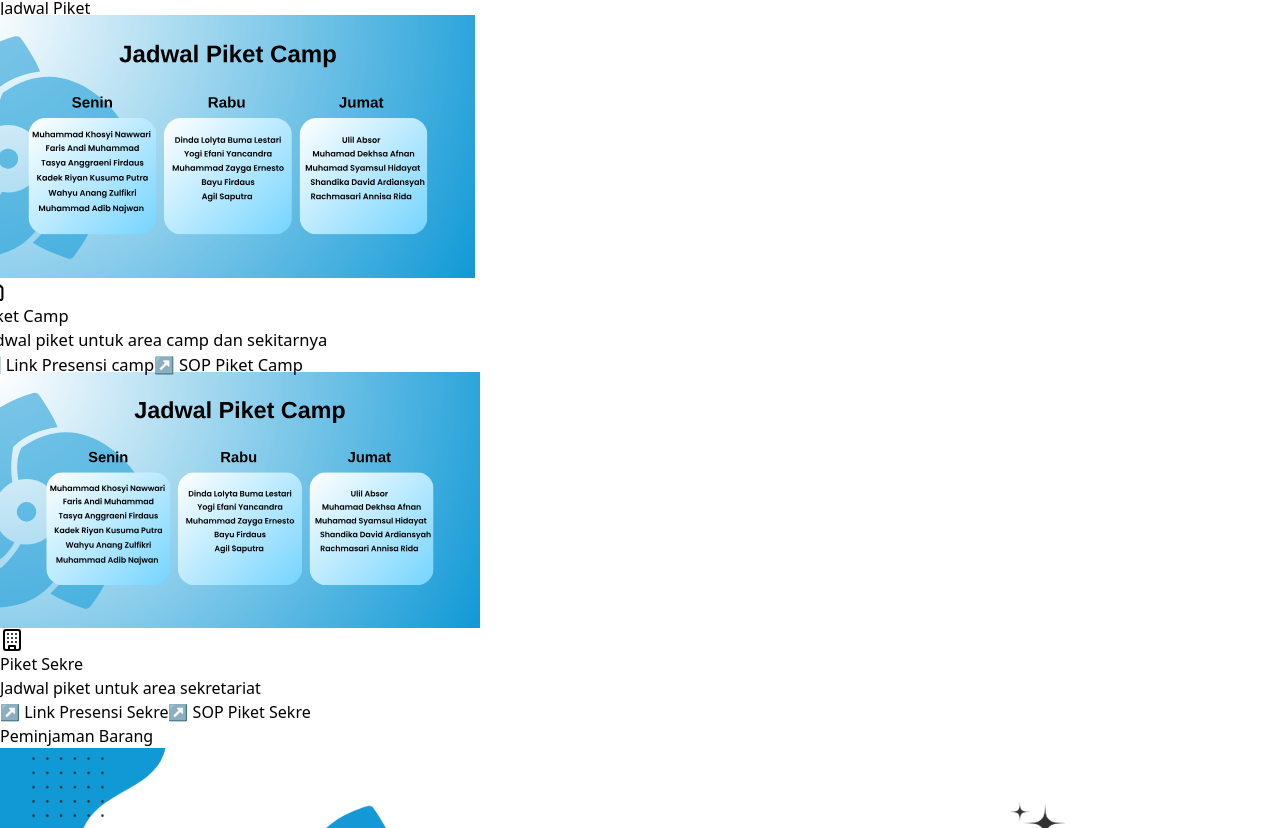
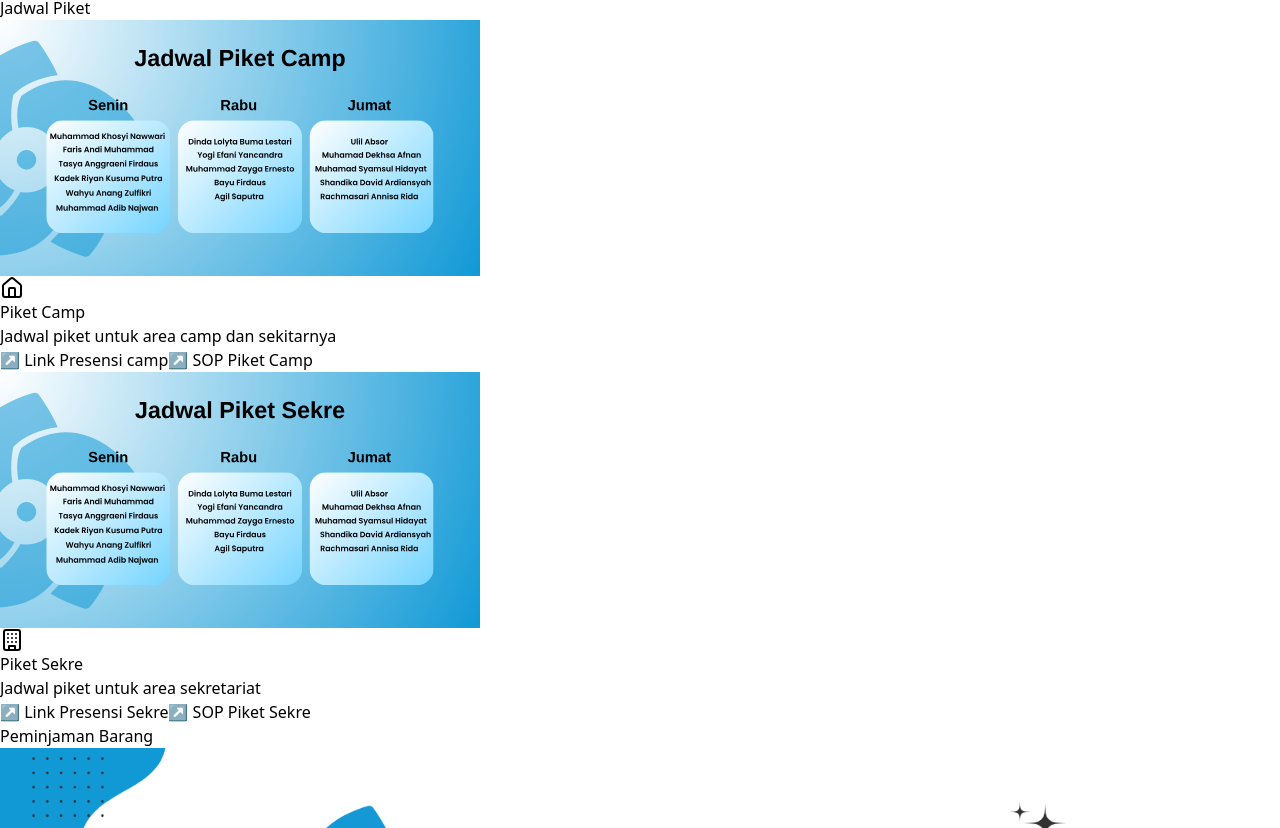
Before and after one commit to wahyuanang/Landing-KRT, a React (Vite) app: page / in a window 1280 px wide. Shown: the part 352-1180 px from the top of the page. Built offline with nearby package versions, Linux system fonts and the light colour scheme.

Commit message:
feat: add immage piket sekre

```diff
--- a/src/Pages/LandingPage.jsx
+++ b/src/Pages/LandingPage.jsx
@@ -13,6 +13,7 @@ import FotoZayga from "../assets/images/Zayga.png";
 import FotoWahyu from "../assets/images/Wahyu.png";
 import FotoKeluarga from "../assets/images/KeluargaAmcc.png";
 import JadwalPiket from "../assets/images/piketCamp.svg";
+import JadwalPiketSekre from "../assets/images/piketSekreGanjil.svg";
 import PeminjamanInternal from "../assets/images/PeminjamanInternal.png";
 import PeminjamanEksternal from "../assets/images/PeminjamanEksternal.png";
 import BtnWA from "../Components/BtnWa";
@@ -156,7 +157,7 @@ const LandingPage = () => {
             >
               <div className="relative">
                 <img
-                  src={JadwalPiket}
+                  src={JadwalPiketSekre}
                   alt="Secretariat"
                   className="w-full h-64 object-cover"
                 />
```
Also changed, not shown: src/assets/images/piketSekreGanjil.svg (added).
